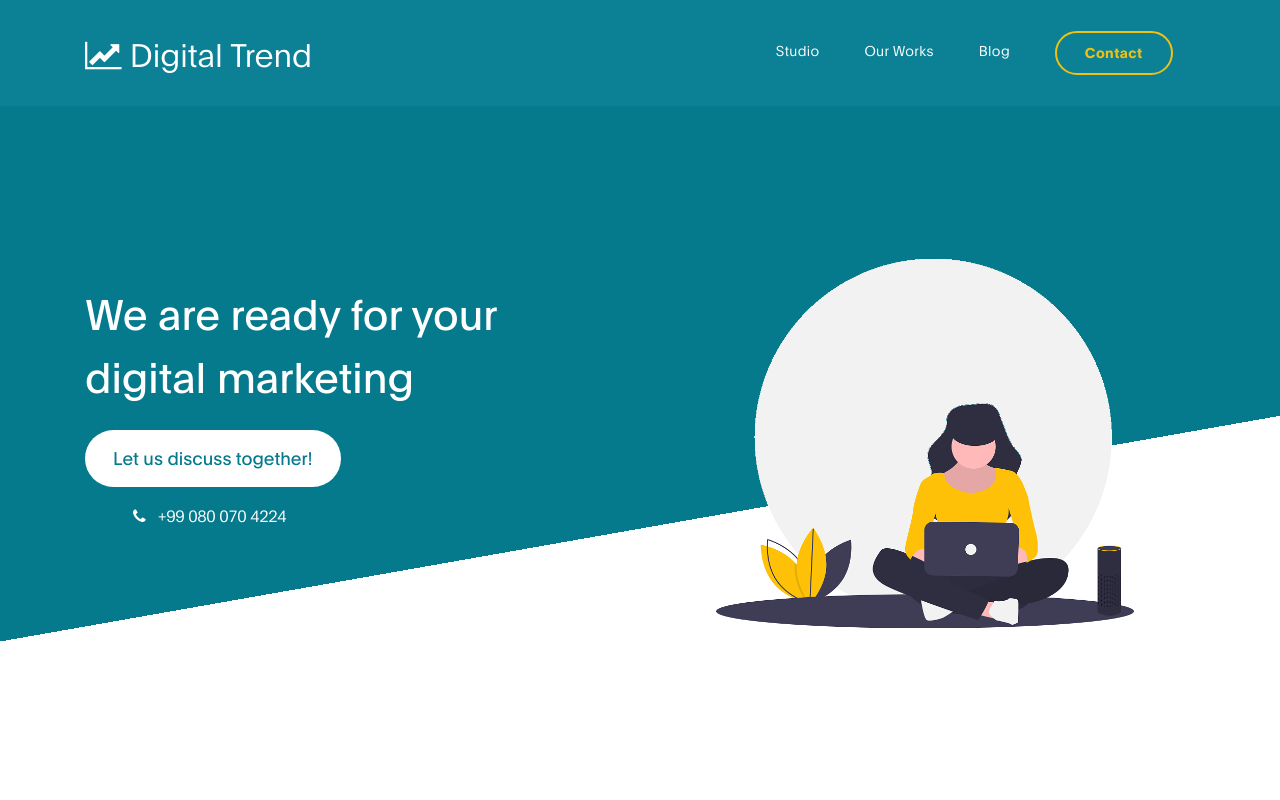
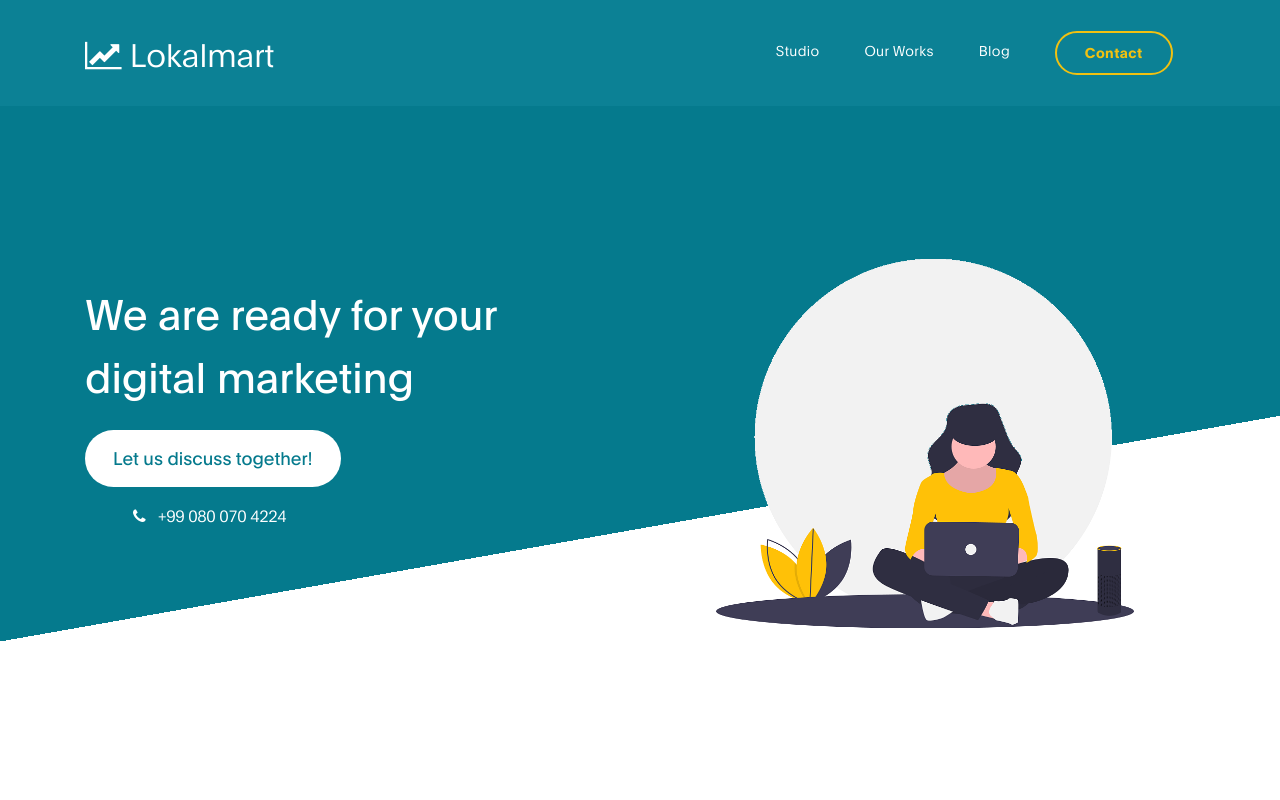
Before and after one commit to 5gsimuser/lokalmart, a plain HTML site: page index.html in a window 1280 px wide. Shown: the top 800 px of the page. Drawn offline with Linux system fonts and the light colour scheme.

Commit message:
Update index.html

```diff
--- a/index.html
+++ b/index.html
@@ -34,7 +34,7 @@ https://templatemo.com/tm-538-digital-trend
         <div class="container">
             <a class="navbar-brand" href="index.html">
               <i class="fa fa-line-chart"></i>
-              Digital Trend
+              Lokalmart
             </a>
 
             <button class="navbar-toggler" type="button" data-toggle="collapse" data-target="#navbarNav" aria-controls="navbarNav" aria-expanded="false"
```
